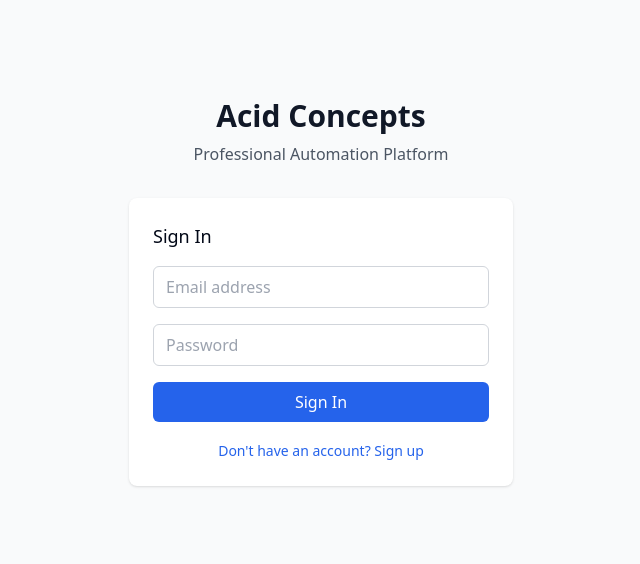
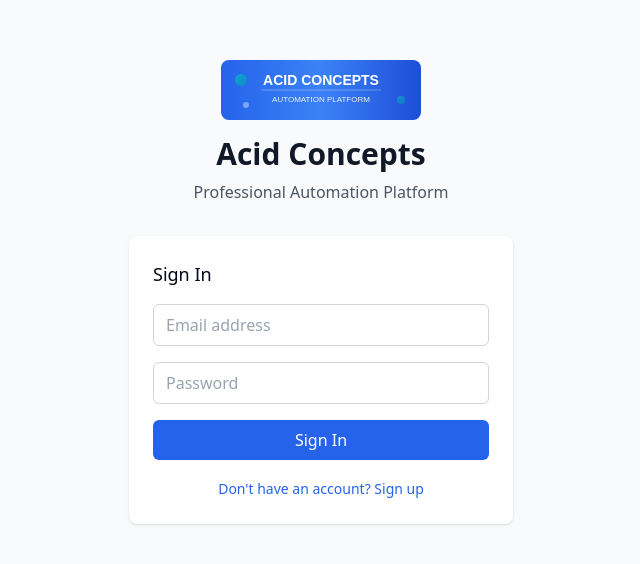
Before and after one commit to acidderek/acid-concepts-automation, a React (Vite) app: page / in a window 1280 px wide. Shown: the part 108-672 px from the top of the page, without its empty margins (319-959 px from the left). Built offline with nearby package versions, Linux system fonts and the light colour scheme.

Commit message:
Fix logo display with smart fallback and add complete settings

```diff
--- a/src/App.tsx
+++ b/src/App.tsx
@@ -122,6 +122,83 @@ function App() {
     setMessage(`Bucket "${bucketToDelete}" deleted successfully! (Demo mode)`);
   };
 
+  // SVG Logo Component
+  const LogoComponent = ({ size = "large" }) => {
+    const dimensions = size === "large" ? { width: 200, height: 60 } : { width: 120, height: 36 };
+
+    return (
+      <svg
+        width={dimensions.width}
+        height={dimensions.height}
+        viewBox="0 0 200 60"
+        xmlns="http://www.w3.org/2000/svg"
+        className={size === "large" ? "mx-auto" : ""}
+      >
+        <defs>
+          <linearGradient id="logoGradient" x1="0%" y1="0%" x2="100%" y2="0%">
+            <stop offset="0%" stopColor="#2563eb" />
+            <stop offset="50%" stopColor="#3b82f6" />
+            <stop offset="100%" stopColor="#1d4ed8" />
+          </linearGradient>
+          <linearGradient id="accentGradient" x1="0%" y1="0%" x2="100%" y2="100%">
+            <stop offset="0%" stopColor="#06b6d4" />
+            <stop offset="100%" stopColor="#0891b2" />
+          </linearGradient>
+        </defs>
+
+        {/* Background rounded rectangle */}
+        <rect
+          width="200"
+          height="60"
+          rx="8"
+          fill="url(#logoGradient)"
+        />
+
+        {/* Decorative circles */}
+        <circle cx="20" cy="20" r="6" fill="url(#accentGradient)" opacity="0.8" />
+        <circle cx="180" cy="40" r="4" fill="url(#accentGradient)" opacity="0.6" />
+        <circle cx="25" cy="45" r="3" fill="white" opacity="0.4" />
+
+        {/* Main text */}
+        <text
+          x="100"
+          y="25"
+          fontFamily="Arial, sans-serif"
+          fontSize="14"
+          fontWeight="bold"
+          textAnchor="middle"
+          fill="white"
+        >
+          ACID CONCEPTS
+        </text>
+
+        {/* Subtitle */}
+        <text
+          x="100"
+          y="42"
+          fontFamily="Arial, sans-serif"
+          fontSize="8"
+          textAnchor="middle"
+          fill="white"
+          opacity="0.9"
+        >
+          AUTOMATION PLATFORM
+        </text>
+
+        {/* Decorative line */}
+        <line
+          x1="40"
+          y1="30"
+          x2="160"
+          y2="30"
+          stroke="white"
+          strokeWidth="1"
+          opacity="0.3"
+        />
+      </svg>
+    );
+  };
+
   if (loading) {
     return (
       <div className="min-h-screen flex items-center justify-center">
@@ -135,16 +212,8 @@ function App() {
       <div className="min-h-screen flex items-center justify-center bg-gray-50">
         <div className="max-w-md w-full space-y-8 p-8">
           <div className="text-center">
-            <img
-              src="/images/acidlogo.png"
-              alt="Acid Concepts"
-              className="mx-auto h-16 w-auto mb-4"
-              onError={(e) => {
-                console.log('Logo failed to load');
-                e.currentTarget.style.display = 'none';
-              }}
-            />
-            <h2 className="text-3xl font-bold text-gray-900">Acid Concepts</h2>
+            <LogoComponent size="large" />
+            <h2 className="text-3xl font-bold text-gray-900 mt-4">Acid Concepts</h2>
             <p className="mt-2 text-gray-600">Professional Automation Platform</p>
           </div>
 
@@ -866,15 +935,7 @@ function App() {
         <div className="max-w-7xl mx-auto px-4 py-4">
           <div className="flex justify-between items-center">
             <div className="flex items-center space-x-8">
-              <img
-                src="/images/acidlogo.png"
-                alt="Acid Concepts"
-                className="h-8 w-auto"
-                onError={(e) => {
-                  console.log('Header logo failed to load');
-                  e.currentTarget.style.display = 'none';
-                }}
-              />
+              <LogoComponent size="small" />
 
               <nav className="flex space-x-4">
                 <button
```
